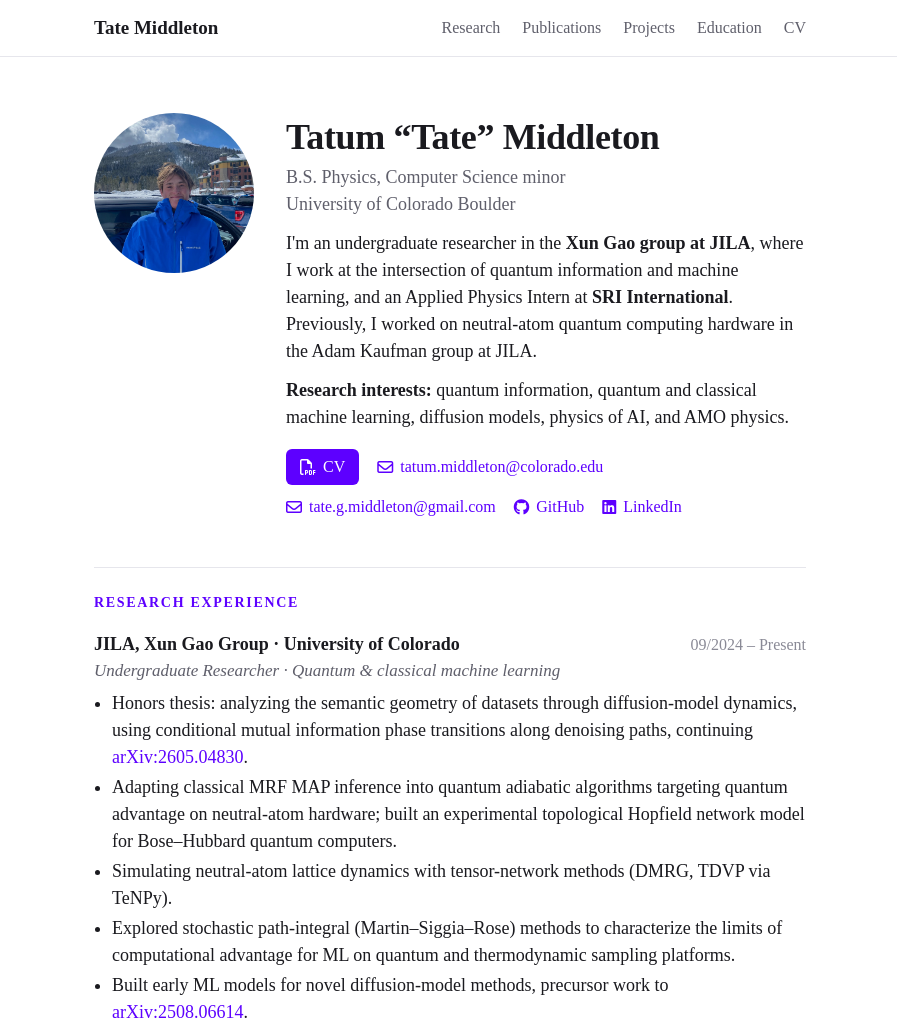
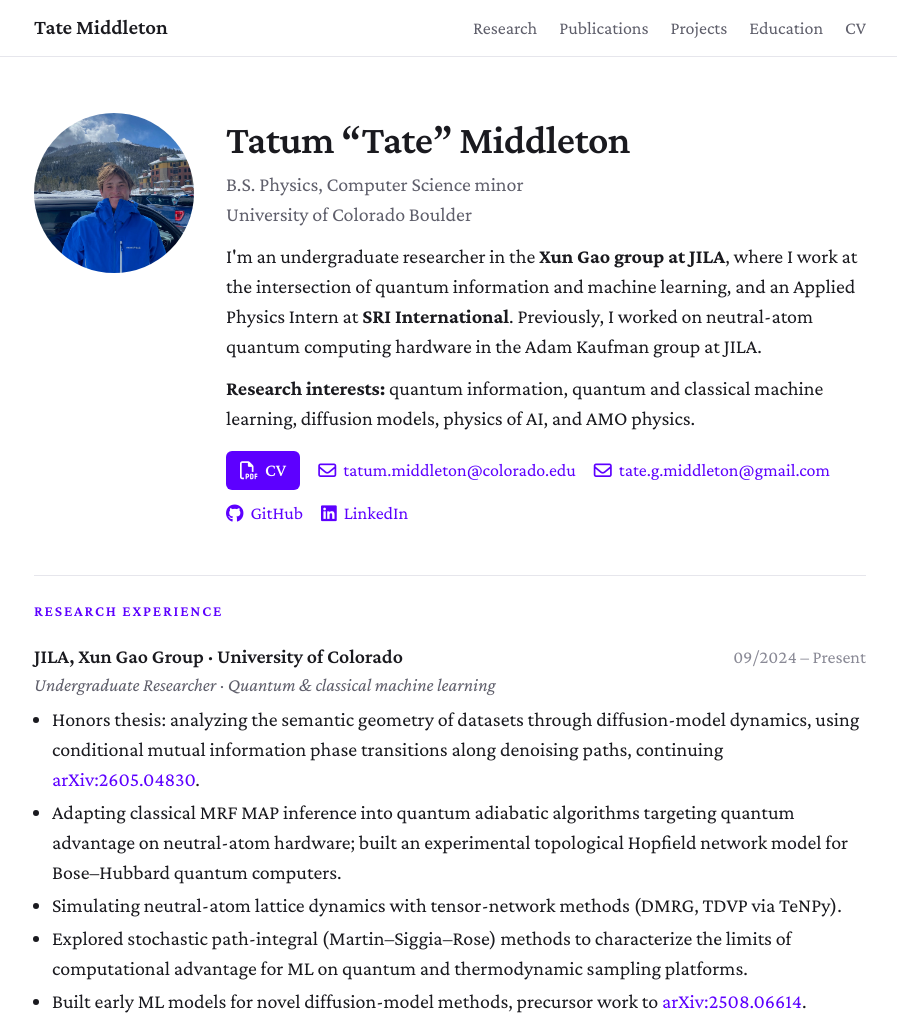
Before and after one commit to tmid1/tmid1.github.io, a plain HTML site: page index.html in a window 1280 px wide. Shown: the top 1029 px of the page, without its empty margins (190-1087 px from the left). Drawn offline with nearby package versions, Linux system fonts and the light colour scheme.

Commit message:
Switch to Crimson Pro and widen content column to 880px
Co-Authored-By: Claude Opus 5.5 <noreply@anthropic.com>

```diff
--- a/assets/css/style.css
+++ b/assets/css/style.css
@@ -6,7 +6,7 @@
   --rule: #e6e6ec;
   --accent: #5d00ff;
   --accent-soft: #f3edff;
-  --max: 760px;
+  --max: 880px;
 }
 
 * { box-sizing: border-box; }
@@ -17,8 +17,8 @@ body {
   margin: 0;
   background: var(--bg);
   color: var(--text);
-  font-family: "Times New Roman", Tinos, Times, serif;
-  font-size: 18px;
+  font-family: "Crimson Pro", Georgia, serif;
+  font-size: 20px;
   line-height: 1.5;
   -webkit-font-smoothing: antialiased;
 }
@@ -49,7 +49,7 @@ a:hover { text-decoration: underline; text-underline-offset: 3px; }
   gap: 16px;
   height: 56px;
 }
-.nav .name { font-weight: 700; font-size: 19px; color: var(--text); }
+.nav .name { font-weight: 600; font-size: 21px; color: var(--text); }
 .nav .name:hover { text-decoration: none; }
 .nav ul {
   display: flex;
@@ -57,7 +57,7 @@ a:hover { text-decoration: underline; text-underline-offset: 3px; }
   list-style: none;
   margin: 0;
   padding: 0;
-  font-size: 16px;
+  font-size: 18px;
 }
 .nav ul a { color: var(--muted); }
 .nav ul a:hover { color: var(--accent); text-decoration: none; }
@@ -82,8 +82,8 @@ a:hover { text-decoration: underline; text-underline-offset: 3px; }
   object-position: 50% 42%;
 }
 h1 {
-  font-size: 36px;
-  font-weight: 700;
+  font-size: 40px;
+  font-weight: 600;
   line-height: 1.15;
   letter-spacing: -.01em;
   margin: 4px 0 6px;
@@ -97,7 +97,7 @@ h1 {
   align-items: center;
   gap: 10px 18px;
   margin-top: 18px;
-  font-size: 16px;
+  font-size: 18px;
 }
 .links a { display: inline-flex; align-items: center; gap: 7px; }
 .links .cv {
@@ -117,8 +117,8 @@ h1 {
 /* ---------- Sections ---------- */
 section { padding: 8px 0 28px; }
 h2 {
-  font-size: 14px;
-  font-weight: 700;
+  font-size: 15px;
+  font-weight: 600;
   letter-spacing: .12em;
   text-transform: uppercase;
   color: var(--accent);
@@ -135,14 +135,14 @@ h2 {
   align-items: baseline;
   gap: 16px;
 }
-.item h3 { font-size: 18px; font-weight: 700; margin: 0; }
+.item h3 { font-size: 20px; font-weight: 600; margin: 0; }
 .item .date {
   color: var(--faint);
-  font-size: 16px;
+  font-size: 18px;
   white-space: nowrap;
   font-variant-numeric: tabular-nums;
 }
-.item .sub { color: var(--muted); font-size: 17px; font-style: italic; }
+.item .sub { color: var(--muted); font-size: 18.5px; font-style: italic; }
 .item ul { margin: 6px 0 0; padding-left: 18px; }
 .item li { margin-bottom: 3px; }
 .item p { margin: 6px 0 0; }
@@ -158,8 +158,8 @@ h2 {
 }
 .tag {
   display: inline-block;
-  font-size: 13px;
-  font-weight: 700;
+  font-size: 14px;
+  font-weight: 600;
   color: var(--accent);
   background: #fff;
   border: 1px solid #ddd0ff;
@@ -175,8 +175,8 @@ h2 {
 .list .status { color: var(--faint); }
 
 .skills { display: grid; grid-template-columns: 170px 1fr; gap: 6px 16px; margin: 0; }
-.skills dt { font-weight: 700; font-size: 17px; }
-.skills dd { margin: 0; color: var(--muted); font-size: 17px; }
+.skills dt { font-weight: 600; font-size: 19px; }
+.skills dd { margin: 0; color: var(--muted); font-size: 19px; }
 @media (max-width: 640px) {
   .skills { grid-template-columns: 1fr; }
   .skills dd { margin-bottom: 8px; }
@@ -186,7 +186,7 @@ footer {
   border-top: 1px solid var(--rule);
   padding: 24px 0 40px;
   color: var(--faint);
-  font-size: 15px;
+  font-size: 17px;
 }
 
 :focus-visible { outline: 2px solid var(--accent); outline-offset: 2px; }
--- a/index.html
+++ b/index.html
@@ -9,7 +9,7 @@
   <link rel="icon" href="assets/img/logo.png">
   <link rel="preconnect" href="https://fonts.googleapis.com">
   <link rel="preconnect" href="https://fonts.gstatic.com" crossorigin>
-  <link href="https://fonts.googleapis.com/css2?family=Tinos:ital,wght@0,400;0,700;1,400;1,700&display=swap" rel="stylesheet">
+  <link href="https://fonts.googleapis.com/css2?family=Crimson+Pro:ital,wght@0,400;0,500;0,600;0,700;1,400;1,500&display=swap" rel="stylesheet">
   <link rel="stylesheet" href="https://cdnjs.cloudflare.com/ajax/libs/font-awesome/6.5.1/css/all.min.css">
   <link rel="stylesheet" href="assets/css/style.css">
 </head>
```
